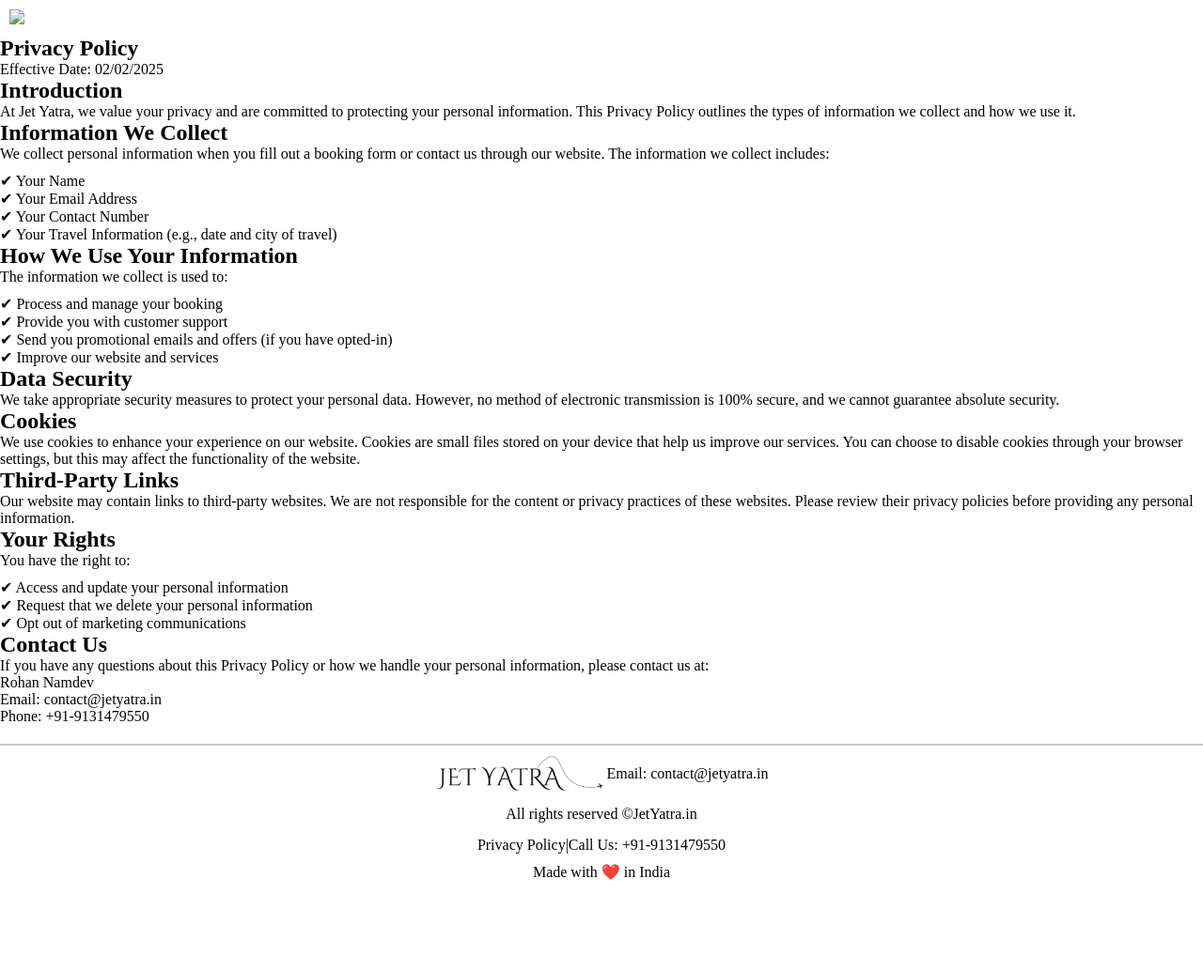
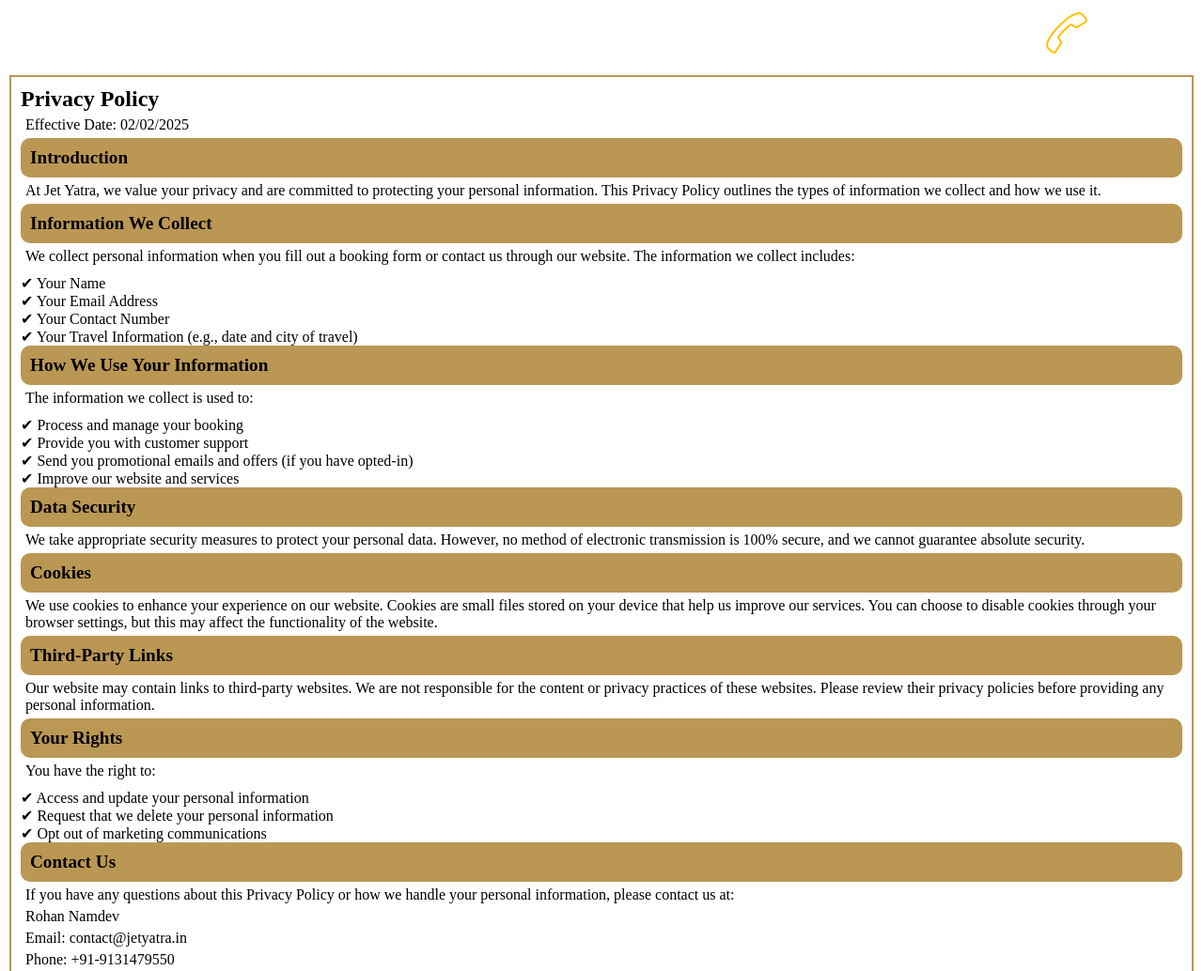
Before and after one commit to RohanNamdev/JetYatra, a plain HTML site: page PrivacyPolicy.html in a window 1280 px wide. Shown: the top 1034 px of the page at 94% size. Before the commit the page ends 948 px from the top, so only its background shows below. Drawn offline with Linux system fonts and the light colour scheme.

Commit message:
modified

```diff
--- a/PrivacyPolicy.html
+++ b/PrivacyPolicy.html
@@ -9,12 +9,16 @@
   <body>
     <header>
       <nav>
-        <a href="index.html"><img src="assets/logowhite.png" alt="Jet Yatra Logo" /></a>
+        <a href="https://jetyatra.in/"><img src="assest/logowhite.png" alt="logo" /></a>
+        <div class="phone-number">
+          <img src="assest/callgolden.png" alt="callgolden" />
+          <a href="tel:9131479550"><p>+91-9131479550</p></a>
+        </div>
       </nav>
     </header>
 
     <main>
-      <section class="privacy-policy-section">
+      <section class="privacy itinerary">
         <h1>Privacy Policy</h1>
         <p>Effective Date: 02/02/2025</p>
 
--- a/style.css
+++ b/style.css
@@ -151,6 +151,13 @@ ul li:before {
 }
 
 .itinerary h2 {
+  font-size: 1.2rem;
+  padding: 10px;
+  background-color: #ba9753;
+  border-radius: 10px;
+}
+
+.privacy h2{
   font-size: 1.2rem;
   padding: 10px;
   background-color: #ba9753;
```
